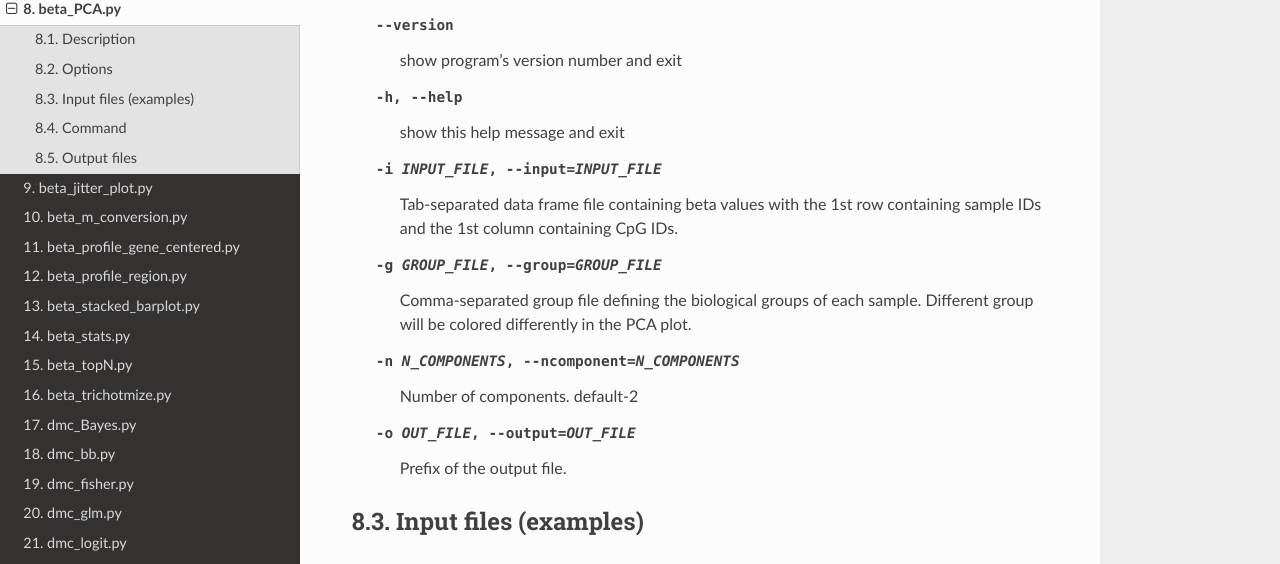
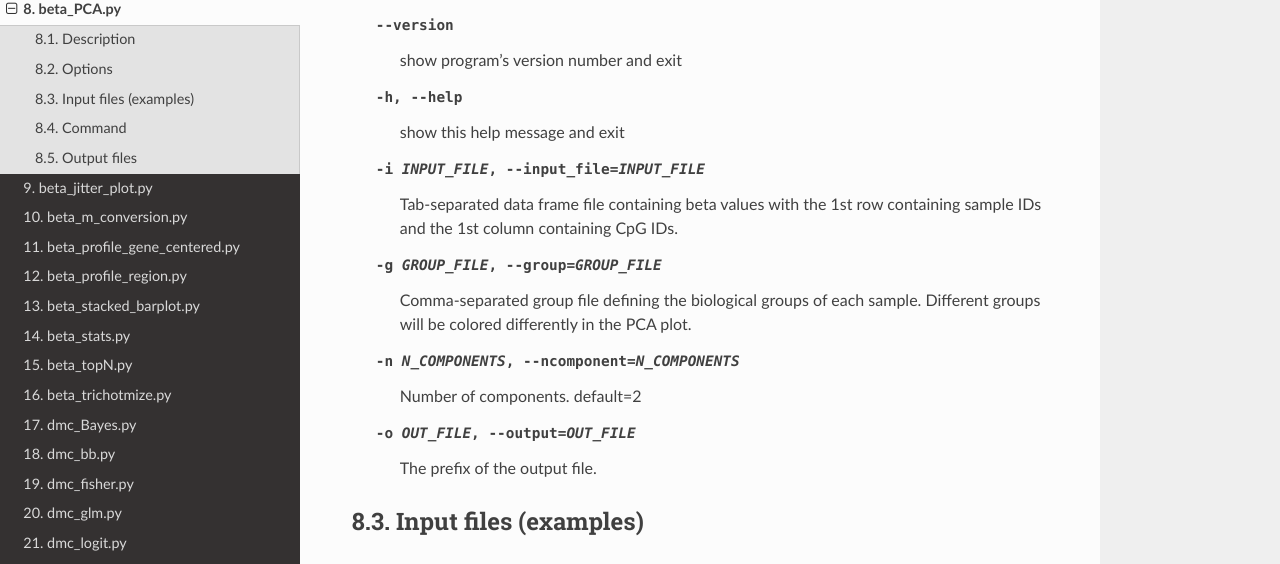
Before and after one commit to liguowang/cpgtools, a Sphinx documentation site: the page built from docs/source/demo/beta_PCA.rst, in a window 1280 px wide and 900 px high, scrolled down 757 px. Shown: the part 99-663 px from the top of the window. Built offline with Sphinx 7.4.7 and the Read the Docs theme 2.0.0, drawn with Linux system fonts in a browser that asks for light colours.

Commit message:
Update beta_PCA.rst

```diff
--- a/docs/source/demo/beta_PCA.rst
+++ b/docs/source/demo/beta_PCA.rst
@@ -38,18 +38,19 @@ Options
 
   --version             show program's version number and exit
   -h, --help            show this help message and exit
-  -i INPUT_FILE, --input=INPUT_FILE
+  -i INPUT_FILE, --input_file=INPUT_FILE
                         Tab-separated data frame file containing beta values
                         with the 1st row containing sample IDs and the 1st
                         column containing CpG IDs.
   -g GROUP_FILE, --group=GROUP_FILE
                         Comma-separated group file defining the biological
-                        groups of each sample. Different group will be colored
-                        differently in the PCA plot.
+                        groups of each sample. Different groups will be
+                        colored differently in the PCA plot.
   -n N_COMPONENTS, --ncomponent=N_COMPONENTS
-                        Number of components. default-2
+                        Number of components. default=2
   -o OUT_FILE, --output=OUT_FILE
-                        Prefix of the output file.
+                        The prefix of the output file.
+
 
 Input files (examples)
 -------------------------
```
